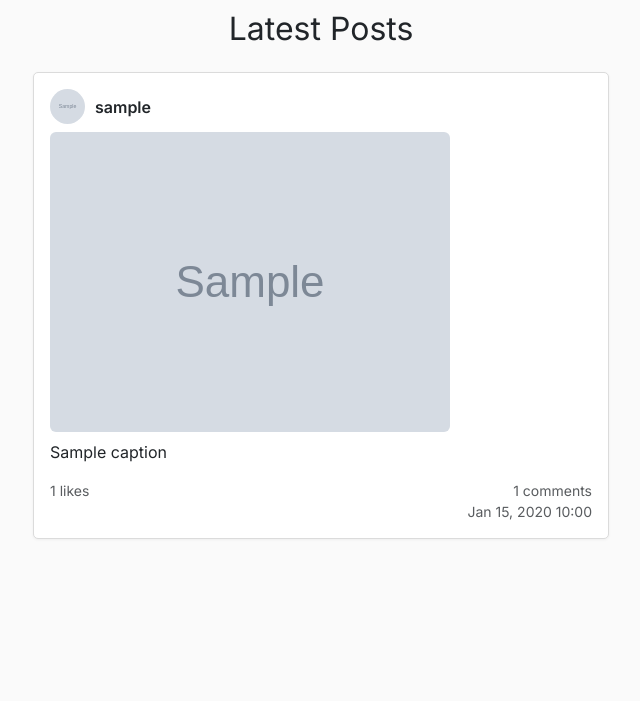
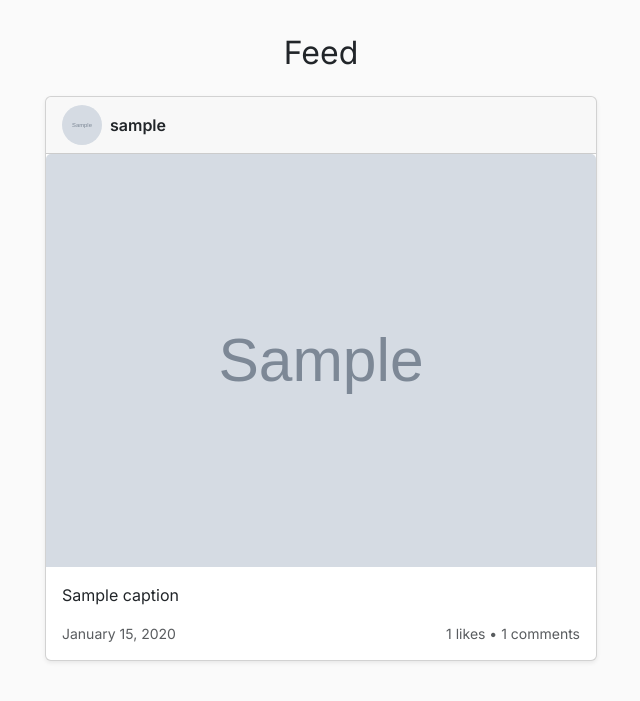
Before and after one commit to 0MAVM0/PhotoJournal, a Django app: template config/templates/home.html in a window 1280 px wide. Shown: the part 60-761 px from the top of the page, without its empty margins (319-959 px from the left). Run offline with Django 5.2, Linux system fonts and the light colour scheme; the template is opened without the code that fills it: most values are stand-ins (such as "Sample title", 1, 10 or a date in 2020); grey boxes marked "Sample" are stand-in pictures; some libraries are stand-ins or nearby versions.

Commit message:
Updated Template - home.html

```diff
--- a/config/templates/home.html
+++ b/config/templates/home.html
@@ -4,32 +4,31 @@
 {% block title %}Home | PhotoJunior{% endblock %}
 
 {% block content %}
-    <h2 class="mb-4 text-center">Latest Posts</h2>
+    <div class="container mt-4">
+        <h2 class="mb-4 text-center">Feed</h2>
         {% if posts %}
             {% for post in posts %}
-            <div class="post-card p-3">
-                <div class="d-flex align-items-center mb-2">
-                    {% if post.user.avatar %}
-                        <img src="{{ post.user.avatar.url }}" class="avatar">
-                    {% else %}
-                        <img src="{% static 'img/default-avatar.png' %}" class="avatar">
-                    {% endif %}
+                <div class="card mb-4 shadow-sm">
+                    <div class="card-header d-flex align-items-center">
+                        <img src="{{ post.user.avatar.url }}" alt="avatar" class="rounded-circle me-2" width="40" height="40">
                         <strong>{{ post.user.username }}</strong>
                     </div>
-                <img src="{{ post.image.url }}" class="img-fluid mb-2 rounded" alt="Post Image">
+                    <img src="{{ post.image.url }}" class="card-img-top" alt="Post image">
+                    <div class="card-body">
                         {% if post.caption %}
-                    <p>{{ post.caption }}</p>
+                            <p class="card-text">{{ post.caption }}</p>
                         {% endif %}
                         <div class="d-flex justify-content-between text-muted small">
-                    <div>{{ post.likes_count }} likes</div>
-                    <div>{{ post.comments_count }} comments</div>
+                            <div>{{ post.created_at|date:"F j, Y" }}</div>
+                            <div>{{ post.likes_count }} likes • {{ post.comments_count }} comments</div>
                         </div>
-                <div class="text-end text-muted small">
-                    {{ post.created_at|date:"M d, Y H:i" }}
                     </div>
                 </div>
             {% endfor %}
         {% else %}
-        <p class="text-center text-muted">No posts yet.</p>
+            <div class="alert alert-info text-center">
+                No posts yet. <a href="{% url 'create-post' %}">Create one?</a>
+            </div>
         {% endif %}
+    </div>
 {% endblock %}
```
Lines whose indentation alone changed are shown as unchanged.
